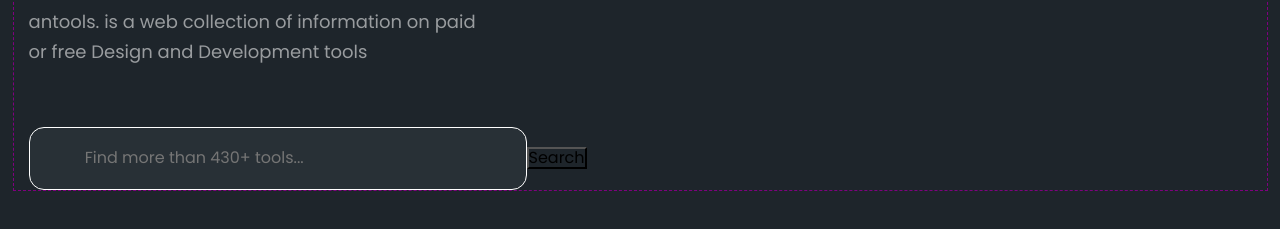
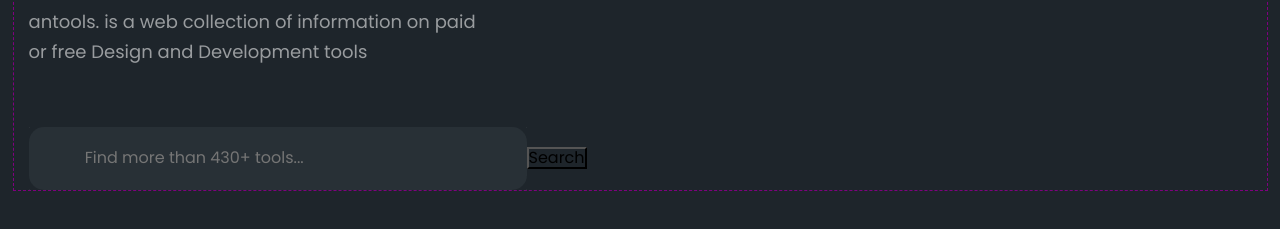
Before and after one commit to RZN07/Antools, a plain HTML site: page index.html in a window 1280 px wide. Shown: the part 333-562 px from the top of the page. Drawn offline with nearby package versions, Linux system fonts and the light colour scheme.

Commit message:
small upd

```diff
--- a/style.css
+++ b/style.css
@@ -103,7 +103,8 @@ h1,h2,h3,h4,p,input,ul,li,img,button{
 .searchbar{
     padding: 21px 0px 22px 55.18px;
     width: 498px;
-    border: 1.5px solid white;
+    border: 1.5px solid;
+    border-image-source: linear-gradient(90.89deg, rgba(255, 255, 255, 0.1) -1.67%, rgba(255, 255, 255, 0) 103.73%);
     border-radius: 15px;
     background-color: var(--black2);
 }
```
